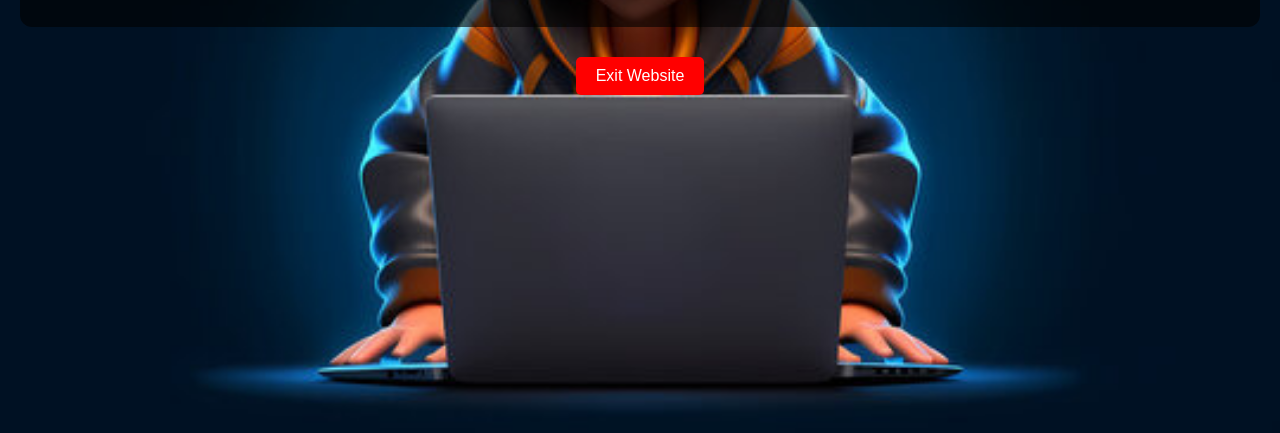
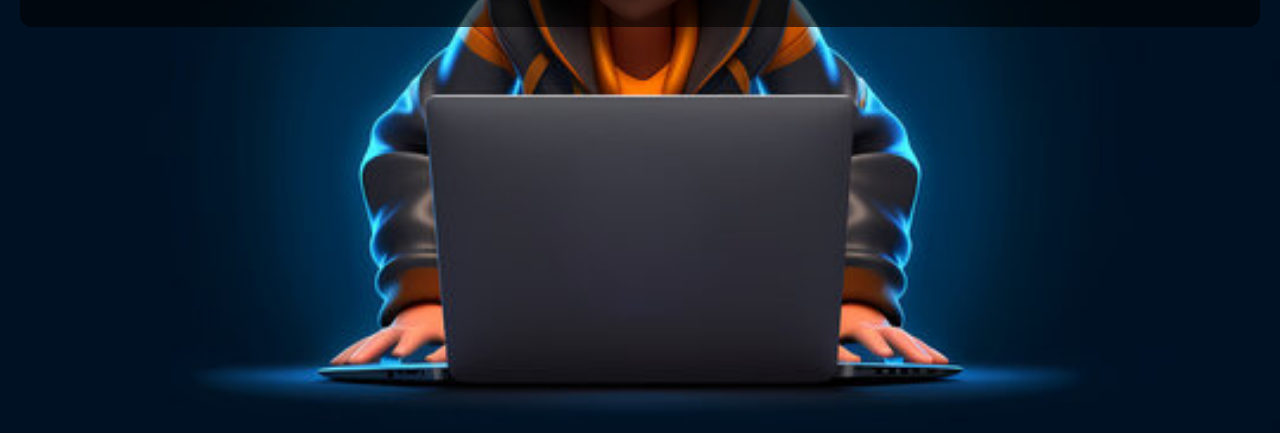
Before and after one commit to virendradas/Portfolio, a plain HTML site: page index.html in a window 1280 px wide. Shown: the part 367-800 px from the top of the page. Drawn offline with Linux system fonts and the light colour scheme.

Commit message:
Remove exit button

```diff
--- a/index.html
+++ b/index.html
@@ -44,13 +44,5 @@
       <p><a href="/Portfolio/SkillsPortfolio.html">Click here to see My Skills</a></p>
     </div>
   </div>
-
-  <!-- Exit Button -->
-  <div style="text-align: center; margin-top: 30px;">
-    <button onclick="window.location.href='https://www.google.com'" style="padding: 10px 20px; font-size: 16px; background-color: red; color: white; border: none; border-radius: 5px; cursor: pointer;">
-      Exit Website
-    </button>
-  </div>
-
 </body>
 </html>
```
